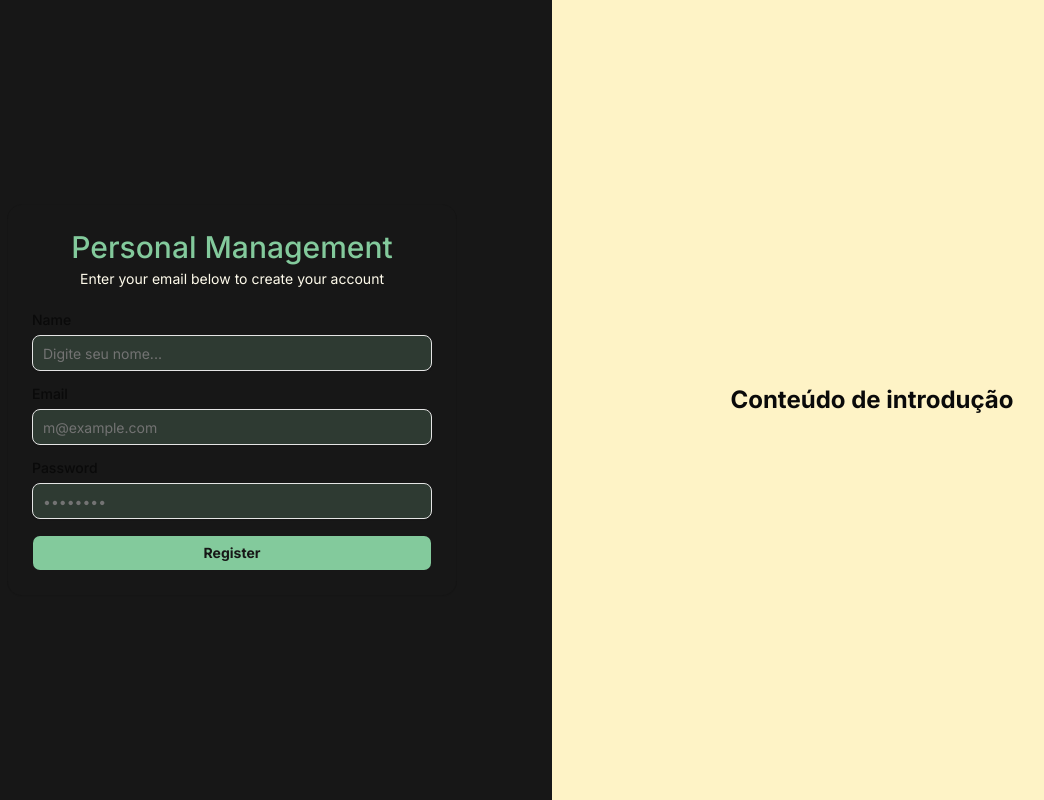
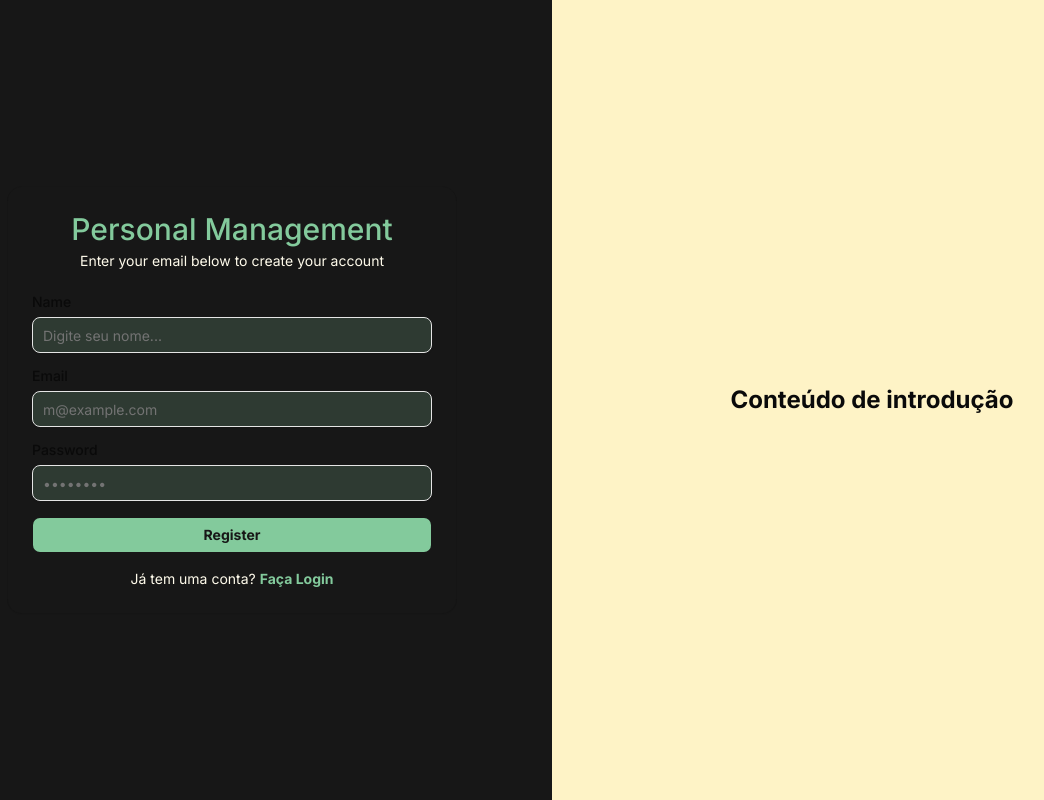
Before and after one commit to luiz-divino/frontend_personal_system, a Next.js app: page /register in a window 1280 px wide. Shown: the whole page, without its empty margins (88-1132 px from the left). Built offline with nearby package versions, Linux system fonts and the light colour scheme.

Commit message:
feat: implement login for users who already have accounts

```diff
--- a/components/forms/register-form.tsx
+++ b/components/forms/register-form.tsx
@@ -1,3 +1,4 @@
+import Link from "next/link";
 import { Button } from "../ui/button";
 import {
   Card,
@@ -34,6 +35,10 @@ export function RegisterForm() {
             <Button type="submit" className="w-full bg-text-register font-bold text-card-register hover:bg-text-register/90">
               Register
             </Button>
+
+            <p className="text-amber-50">
+              Já tem uma conta? <Link href="/login" className="text-text-register font-bold">Faça Login</Link>
+            </p>
         </form>
       </CardContent>
     </Card>
```
